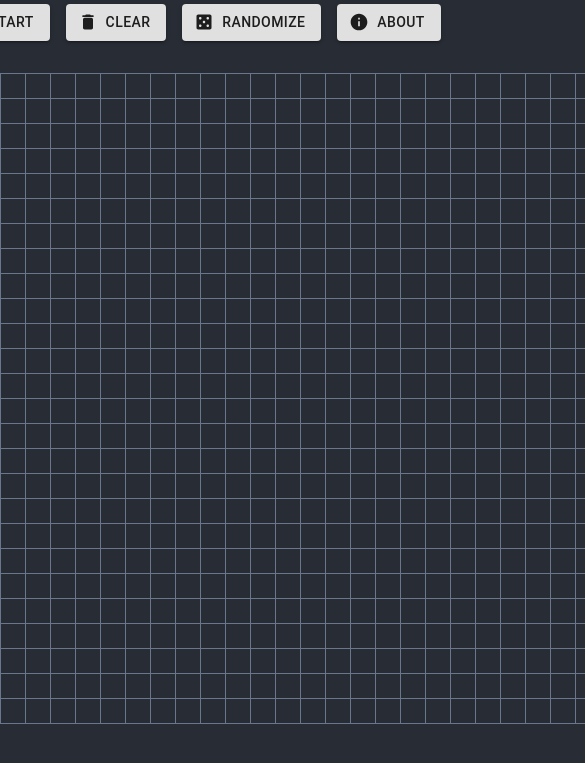
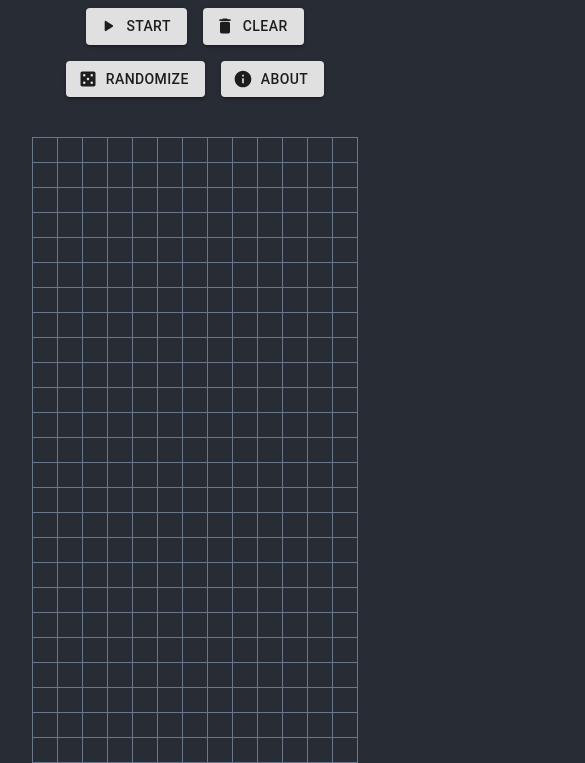
Before and after one commit to Jeusto/game-of-life, a React app: page / in a window 390 px wide. Shown: the part 110-873 px from the top of the page, 585 px wide, since content can reach past the window. Before the commit the page ends 844 px from the top, so only its background shows below. Built offline with nearby package versions, Linux system fonts and the light colour scheme.

Commit message:
Fix mobile view

```diff
--- a/src/Game.js
+++ b/src/Game.js
@@ -1,11 +1,14 @@
 // Imports
-import { useState, useRef, useCallback } from "react";
+import { useState, useRef, useEffect, useCallback } from "react";
 import Grid from "./components/Grid";
 import Header from "./components/Header";
 import produce from "immer";
 
-const numRows = 26;
-const numCols = 43;
+// Number of cells
+const numRows = Math.floor(window.innerHeight / 33);
+const numCols = Math.floor(window.innerWidth / 28);
+
+// Neighbours operations
 const operations = [
   [-1, -1],
   [-1, 0],
@@ -18,10 +21,10 @@ const operations = [
 ];
 
 // Grid generation functions
-function generateEmptyGrid() {
+function generateEmptyGrid(rowsx, colsy) {
   const rows = [];
-  for (let i = 0; i < numRows; i++) {
-    rows.push(Array.from(Array(numCols), () => 0));
+  for (let i = 0; i < rowsx; i++) {
+    rows.push(Array.from(Array(colsy), () => 0));
   }
 
   return rows;
--- a/src/components/Grid.js
+++ b/src/components/Grid.js
@@ -5,7 +5,9 @@ export default function Grid({ grid, handleCellClick }) {
     let rowNumber = 0;
     return (
       <table className="grid">
-        <tbody>{grid.map((rowArray) => getRow(rowArray, rowNumber++))}</tbody>
+        <tbody className="gridBody">
+          {grid.map((rowArray) => getRow(rowArray, rowNumber++))}
+        </tbody>
       </table>
     );
   }
@@ -31,7 +33,7 @@ export default function Grid({ grid, handleCellClick }) {
           key={`${rowNumber}-${colNumber}`}
           className={`cell ${
             grid[rowNumber][colNumber] === 0 ? "dead" : "alive"
-          }`}
+          } `}
         ></div>
       </td>
     );
--- a/src/components/Header.js
+++ b/src/components/Header.js
@@ -64,12 +64,15 @@ export default function Header({
     <div className="header">
       <h1 className="title">John Conway's Game of Life</h1>
       <div className="buttons">
+        {" "}
+        <div className="buttons1">
           <Button
             onClick={() => handleStartStop()}
             variant="contained"
             startIcon={
               isRunning ? <PauseRoundedIcon /> : <PlayArrowRoundedIcon />
             }
+            style={{ margin: "0.5rem" }}
           >
             {isRunning ? "Stop" : "Start"}
           </Button>
@@ -77,15 +80,18 @@ export default function Header({
             onClick={() => handleClear()}
             variant="contained"
             startIcon={<DeleteRoundedIcon />}
-          style={{ marginLeft: "1rem" }}
+            style={{ margin: "0.5rem" }}
           >
             Clear
           </Button>
+        </div>
+        <div className="buttons2">
+          {" "}
           <Button
             onClick={() => handleRandomize()}
             variant="contained"
             startIcon={<CasinoRoundedIcon />}
-          style={{ marginLeft: "1rem" }}
+            style={{ margin: "0.5rem" }}
           >
             Randomize
           </Button>
@@ -93,11 +99,12 @@ export default function Header({
             onClick={handleClickOpen}
             variant="contained"
             startIcon={<InfoIcon />}
-          style={{ marginLeft: "1rem" }}
+            style={{ margin: "0.5rem" }}
           >
             ABOUT
           </Button>
         </div>
+      </div>{" "}
       <Dialog
         onClose={handleClose}
         aria-labelledby="customized-dialog-title"
--- a/src/index.css
+++ b/src/index.css
@@ -1,7 +1,12 @@
 @import url("https://fonts.googleapis.com/css2?family=Inter:wght@100;200;300;400;500;600;700;800;900&display=swap");
 
+html,
 body {
+  width: auto;
+  height: auto;
   margin: 0;
+  padding: 0;
+  overflow: hidden;
   font-family: Inter, -apple-system, BlinkMacSystemFont, "Segoe UI", "Roboto",
     "Oxygen", "Ubuntu", "Cantarell", "Fira Sans", "Droid Sans", "Helvetica Neue",
     sans-serif;
@@ -10,14 +15,13 @@ body {
   background-color: #282c34;
   color: white;
 }
-
 code {
   font-family: source-code-pro, Menlo, Monaco, Consolas, "Courier New",
     monospace;
 }
 
 .header {
-  width: 100%;
+  width: 100vw;
   margin: auto;
   margin-top: 1rem;
   display: flex;
@@ -26,24 +30,43 @@ code {
   align-items: center;
 }
 .title {
+  text-align: center;
   margin: auto;
   font-weight: 500;
 }
 .buttons {
-  margin-top: 1.25rem;
+  margin-top: 1rem;
+  display: flex;
+  flex-direction: column;
+  justify-content: center;
+  align-items: center;
+}
+@media only screen and (min-width: 600px) {
+  .buttons {
+    flex-direction: row;
+  }
+}
+.buttons1 {
   display: flex;
   justify-content: space-between;
   align-items: center;
 }
-.options {
-  margin-top: 0.5rem;
+.buttons2 {
+  display: flex;
+  justify-content: space-between;
+  align-items: center;
 }
 
 .grid {
+  -webkit-tap-highlight-color: transparent;
+  overflow: hidden;
   cursor: pointer;
   border-collapse: collapse;
   margin: auto;
   margin-top: 2rem;
+}
+.gridBody {
+  -webkit-tap-highlight-color: transparent;
 }
 .row {
   color: inherit;
@@ -67,16 +90,17 @@ code {
 }
 .alive {
   background-color: #61afef;
-  animation: alive 500ms;
+  animation: ease-in-out alive 400ms;
 }
 .dead {
-  animation: dead 500ms;
+  animation: ease-in-out dead 400ms;
 }
 
 @keyframes alive {
   from {
     transform: scale(0);
     border-radius: 100%;
+    background-color: #282c34;
   }
   to {
     transform: scale(1);
```
Also changed, not shown: 1 other file. Lines whose indentation alone changed are shown as unchanged.
